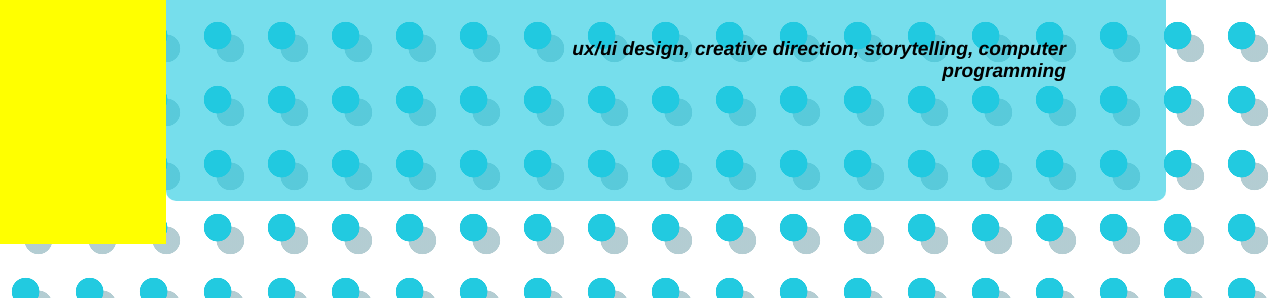
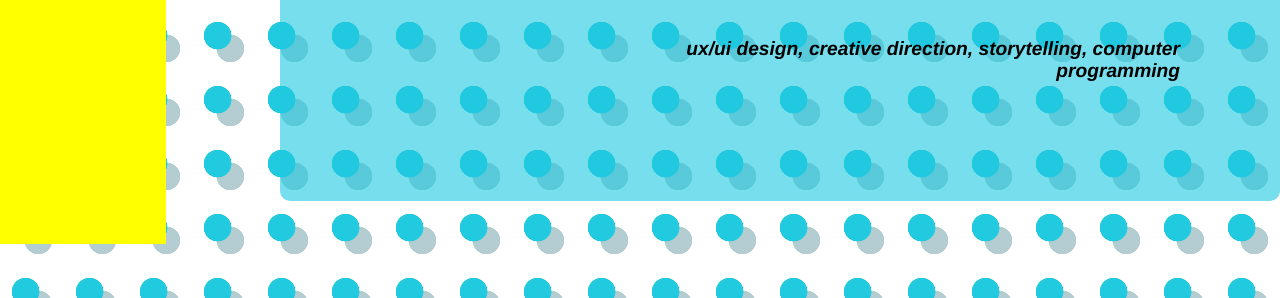
Before and after one commit to gibo8481/gibo8481.github.io, a plain HTML site: page index.html in a window 1280 px wide. Shown: the part 502-800 px from the top of the page. Drawn offline with Linux system fonts and the light colour scheme.

Commit message:
Update style.css

```diff
--- a/style.css
+++ b/style.css
@@ -12,11 +12,9 @@ body{
 }
 main{
 
-    width:100%;
-    height:auto;
     display:flex;
     flex-direction: row;
-    justify-content: left;
+    justify-content: space-between;
 }
 #name{
     font-family:fantasy;
@@ -74,6 +72,7 @@ nav{
     padding:.5em;
     width:150px;
     height:730px;
+    align-self: left;
 
 }
 nav a{
```
